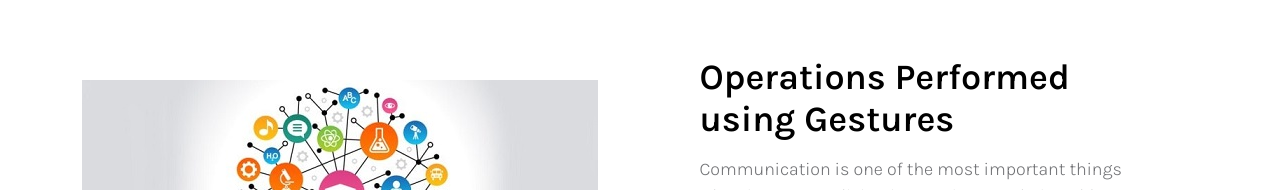
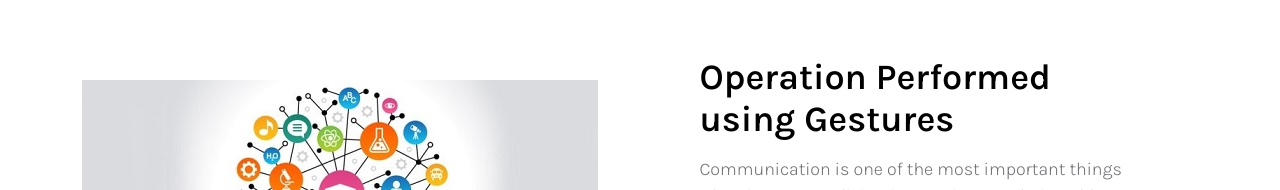
Before and after one commit to krishchvn/GRS-webpage, a plain HTML site: page index.html in a window 1280 px wide. Shown: the part 762-952 px from the top of the page. Drawn offline with Linux system fonts and the light colour scheme.

Commit message:
sexondcommit

```diff
--- a/index.html
+++ b/index.html
@@ -115,7 +115,7 @@
 										</div>
 
 										<div class="col-lg-5 col-12 m-auto">
-											<h3 class="mb-3">Operations Performed using Gestures</h3>
+											<h3 class="mb-3">Operation Performed using Gestures</h3>
 
 											<p>
 												Communication is one of the most important things when
```
